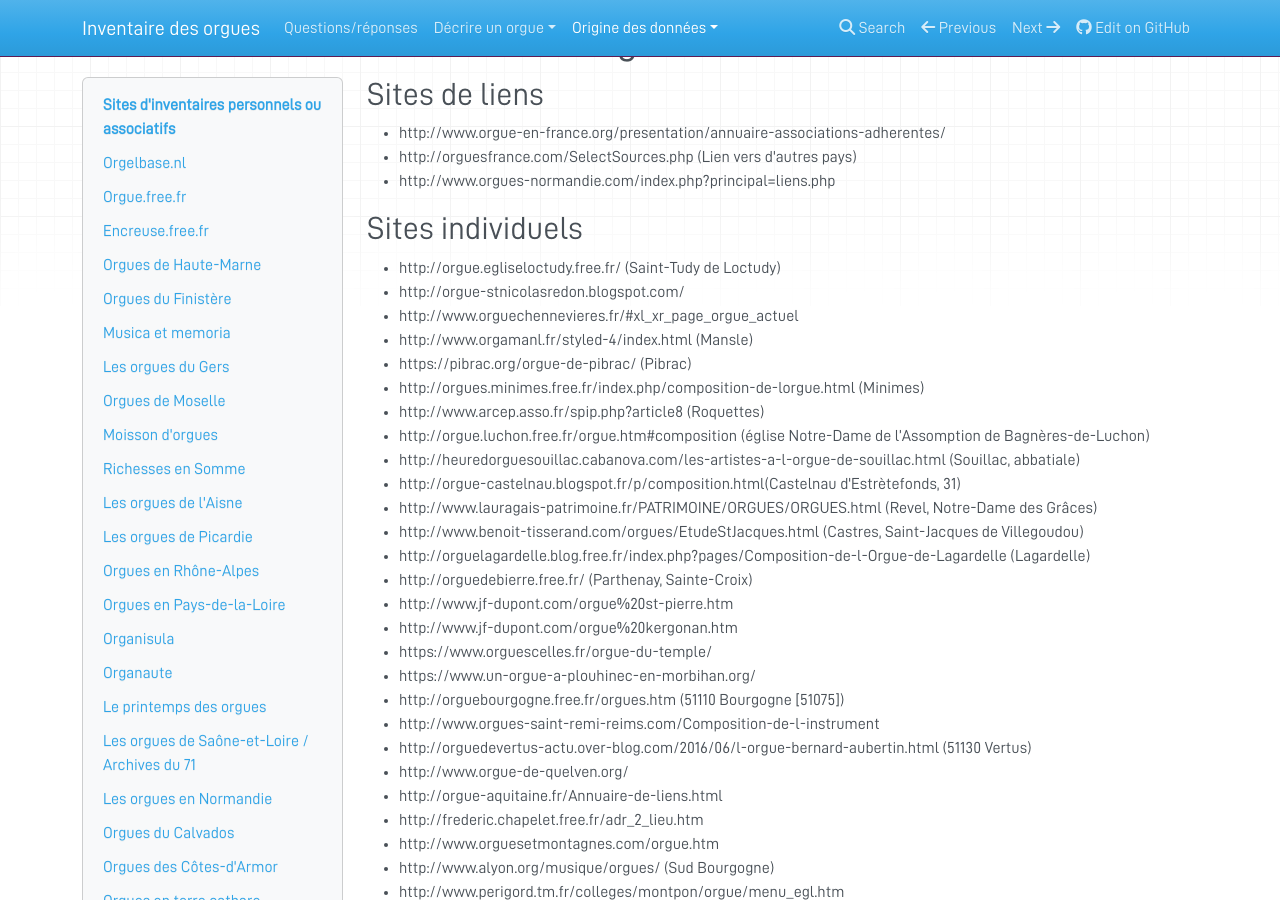
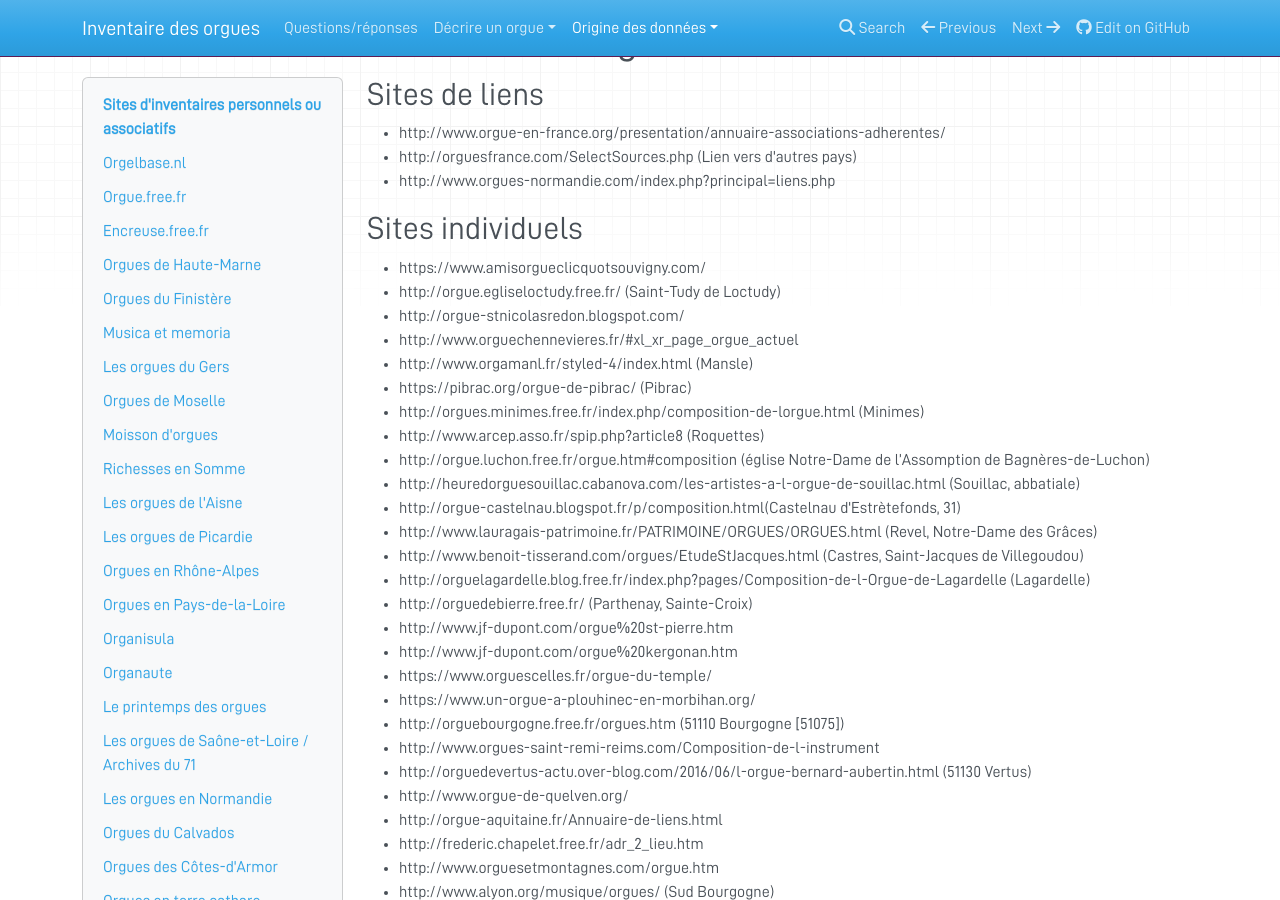
Before and after one commit to inventaire-des-orgues/docs, an MkDocs documentation site: the page built from docs/donnees_sites.md, in a window 1280 px wide and 900 px high, scrolled down 5148 px. Built offline with MkDocs 1.6.1, drawn with Linux system fonts in a browser that asks for light colours; nearby versions of some CDN libraries; some of the changed lines change nothing that is shown.

Commit message:
ajout Souvigny

```diff
--- a/docs/donnees_sites.md
+++ b/docs/donnees_sites.md
@@ -110,7 +110,6 @@ compositions, photos, vidéos ou fichiers sonores
 Environ 400 notices
 Association A.D.OR.A.
 
-
 ## Orgalie -- Fédération des orgues du Territoire de Belfort
 - https://www.orgalie.com/orgues-du-territoire-de-belfort/
 20 orgues, historique, composition, photos
@@ -209,6 +208,8 @@ https://fr.m.wikipedia.org/wiki/Dalstein-Haerpfer
 - http://www.orgues-normandie.com/index.php?principal=liens.php
 
 ## Sites individuels
+
+- https://www.amisorgueclicquotsouvigny.com/
 - http://orgue.egliseloctudy.free.fr/ (Saint-Tudy de Loctudy)
 - http://orgue-stnicolasredon.blogspot.com/
 - http://www.orguechennevieres.fr/#xl_xr_page_orgue_actuel
```
